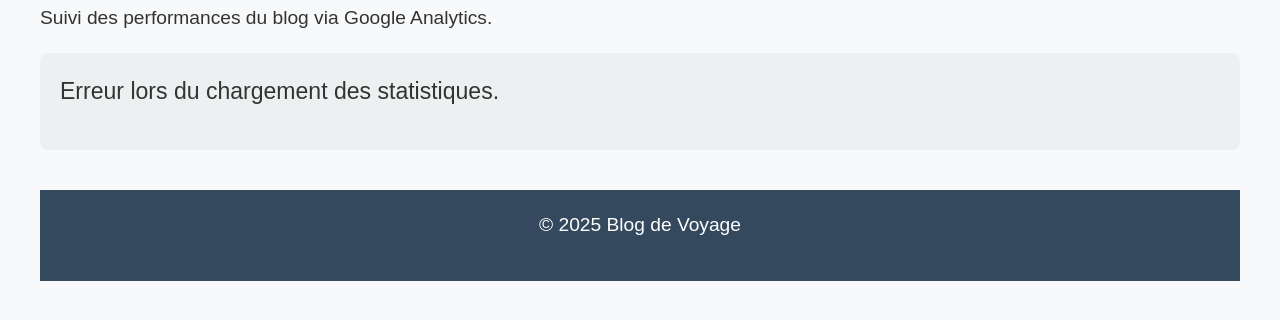
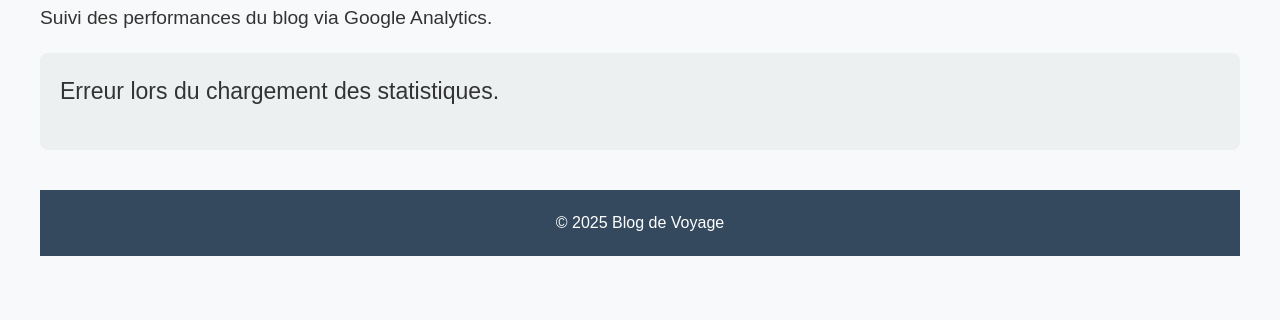
Before and after one commit to Mitiahub/blog-voyage, a plain HTML site: page backoffice.html in a window 1280 px wide. Shown: the part 192-512 px from the top of the page. Drawn offline with Linux system fonts and the light colour scheme.

Commit message:
Modi VVI

```diff
--- a/backoffice.html
+++ b/backoffice.html
@@ -114,6 +114,11 @@
             font-size: 1.2em;
         }
 
+        /* Additional styling for the page layout */
+        footer p {
+            font-size: 1em;
+            margin: 0;
+        }
     </style>
 </head>
 <body>
```
